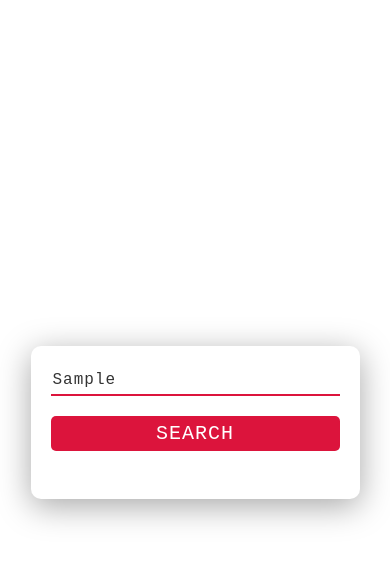
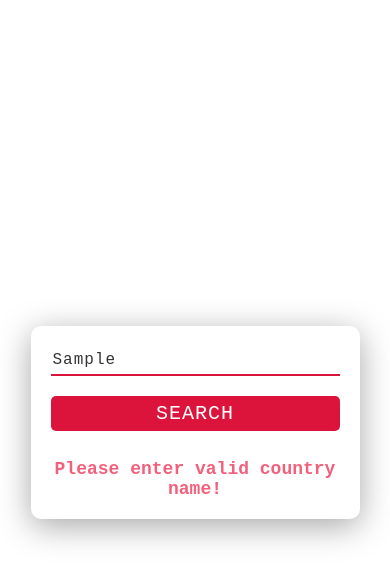
Before and after one commit to SaikatNoman12/country_app, a plain HTML site: page index.html in a window 390 px wide. Both pictures are taken after typing "Sample" into the empty fields and a click on the button "SEARCH". Drawn offline with Linux system fonts and the light colour scheme; no server answers.

Commit message:
complete error handling

```diff
--- a/css/style.css
+++ b/css/style.css
@@ -45,7 +45,6 @@ main {
 
 .search {
     width: 100%;
-    margin-bottom: 28px;
 }
 
 .search form {
@@ -79,6 +78,16 @@ main {
     color: #fff;
     text-transform: uppercase;
     letter-spacing: 1px;
+    cursor: grab;
+}
+
+.search form button:hover {
+    opacity: 0.8;
+}
+
+.search form button:active {
+    cursor: grabbing;
+    opacity: 0.5;
 }
 
 .details {
@@ -89,6 +98,7 @@ main {
     width: 100%;
     text-align: center;
     margin-bottom: 40px;
+    margin-top: 28px;
 }
 
 .flag {
@@ -104,12 +114,9 @@ main {
 }
 
 @media (max-width:767px) {
-
     .flag {
         width: 100%;
     }
-
-
 }
 
 .country-name h1 {
@@ -145,6 +152,16 @@ main {
     font-size: 20px;
     color: #333;
     font-weight: 500;
+}
+
+.error-show {
+    text-align: center;
+    margin-top: 28px;
+}
+
+.error-show h3 {
+    font-size: 22px;
+    color: #ed143dad;
 }
 
 @media (max-width:582px) {
@@ -188,19 +205,18 @@ main {
         font-size: 18px;
     }
 
+    .error-show h3 {
+        font-size: 18px;
+    }
 }
 
 @media (max-width:392px) {
-
     .search form input::placeholder {
         font-size: 10px;
     }
-
 }
 
 @media (max-width:370px) {
-
-
     .column h2 {
         font-size: 16px;
     }
@@ -208,5 +224,4 @@ main {
     .column span {
         font-size: 16px;
     }
-
 }
--- a/index.html
+++ b/index.html
@@ -18,6 +18,7 @@
     <main>
         <div class="container">
             <div class="main-child">
+
                 <div class="search">
                     <form>
                         <input type="text" class="search-input" placeholder="Enter your country name here...">
@@ -25,10 +26,8 @@
                     </form>
                 </div>
 
-                <div class="details">
+                <div class="details"></div>
 
-
-                </div>
             </div>
         </div>
     </main>
--- a/js/main.js
+++ b/js/main.js
@@ -10,7 +10,10 @@ form.addEventListener('submit', (e) => {
     const inputValue = inputData.value.toLowerCase();
 
     if (inputValue === '' || inputValue.trim() === '') {
-        console.log('please fill your input!');
+
+        const err = 'Your input is empty!';
+        showError(err);
+
     }
     else {
 
@@ -21,10 +24,12 @@ form.addEventListener('submit', (e) => {
             .then(data => showData(data[0]))
             .catch(() => {
 
-            })
+                const err = 'Please enter valid country name!';
+                showError(err);
 
+            });
+    }
 
-    }
 
 });
 
@@ -42,7 +47,6 @@ function showData(data) {
         </div>
 
         <div class="info">
-
             <div class="column">
                 <h2>Capital:</h2>
                 <span>${data.continents[0]}</span>
@@ -68,7 +72,15 @@ function showData(data) {
                 <h2>Self-reliant::</h2>
                 <span>${data.independent ? 'Independent' : 'Unindependent'}</span>
             </div>
-
         </div>`;
 
+    inputData.value = '';
+
 }
+
+function showError(errMassage) {
+    details.innerHTML =
+        `<div class="error-show">
+        <h3>${errMassage}</h3>
+    </div>`;
+}
```
Lines whose indentation alone changed are shown as unchanged.
